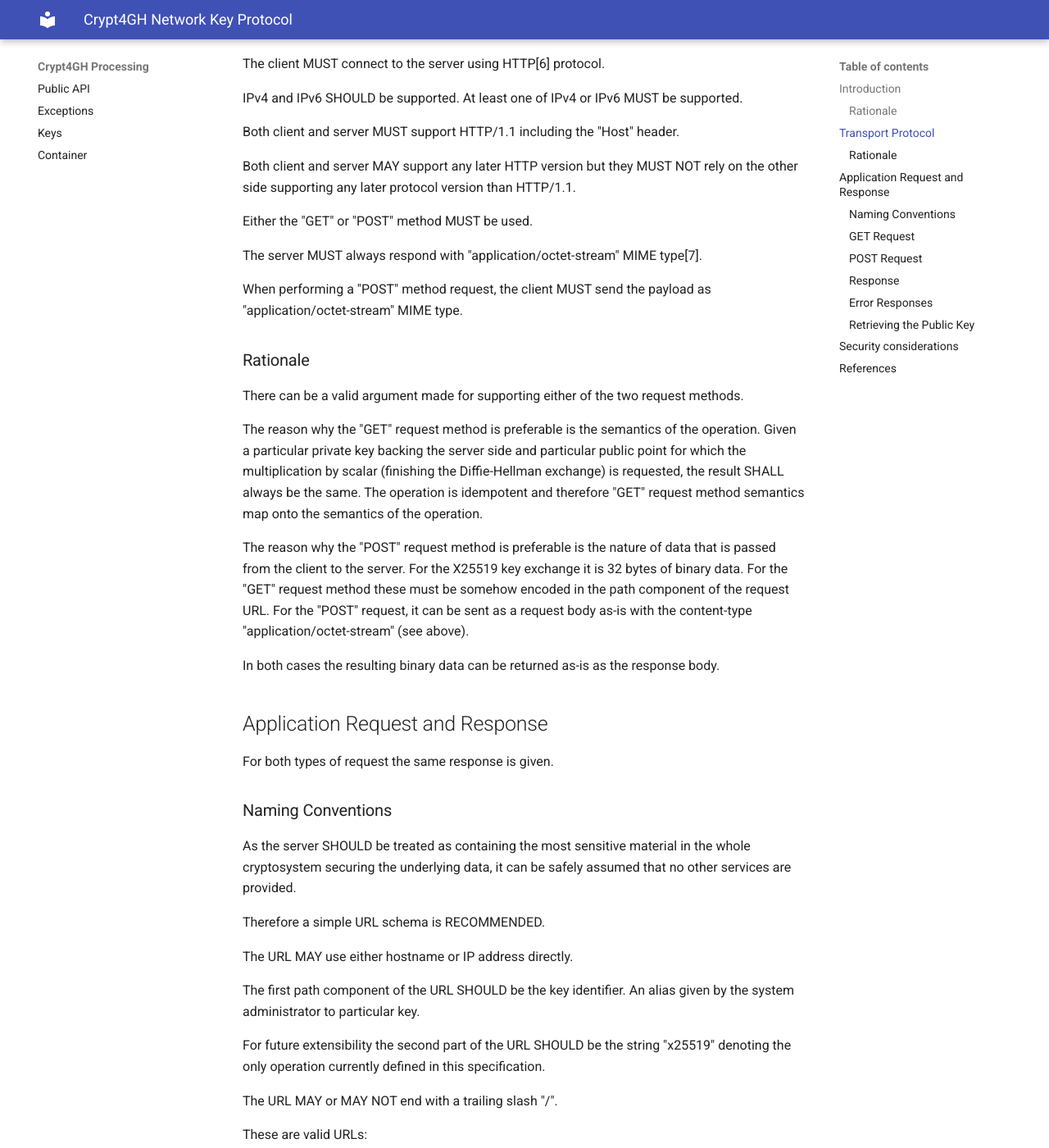
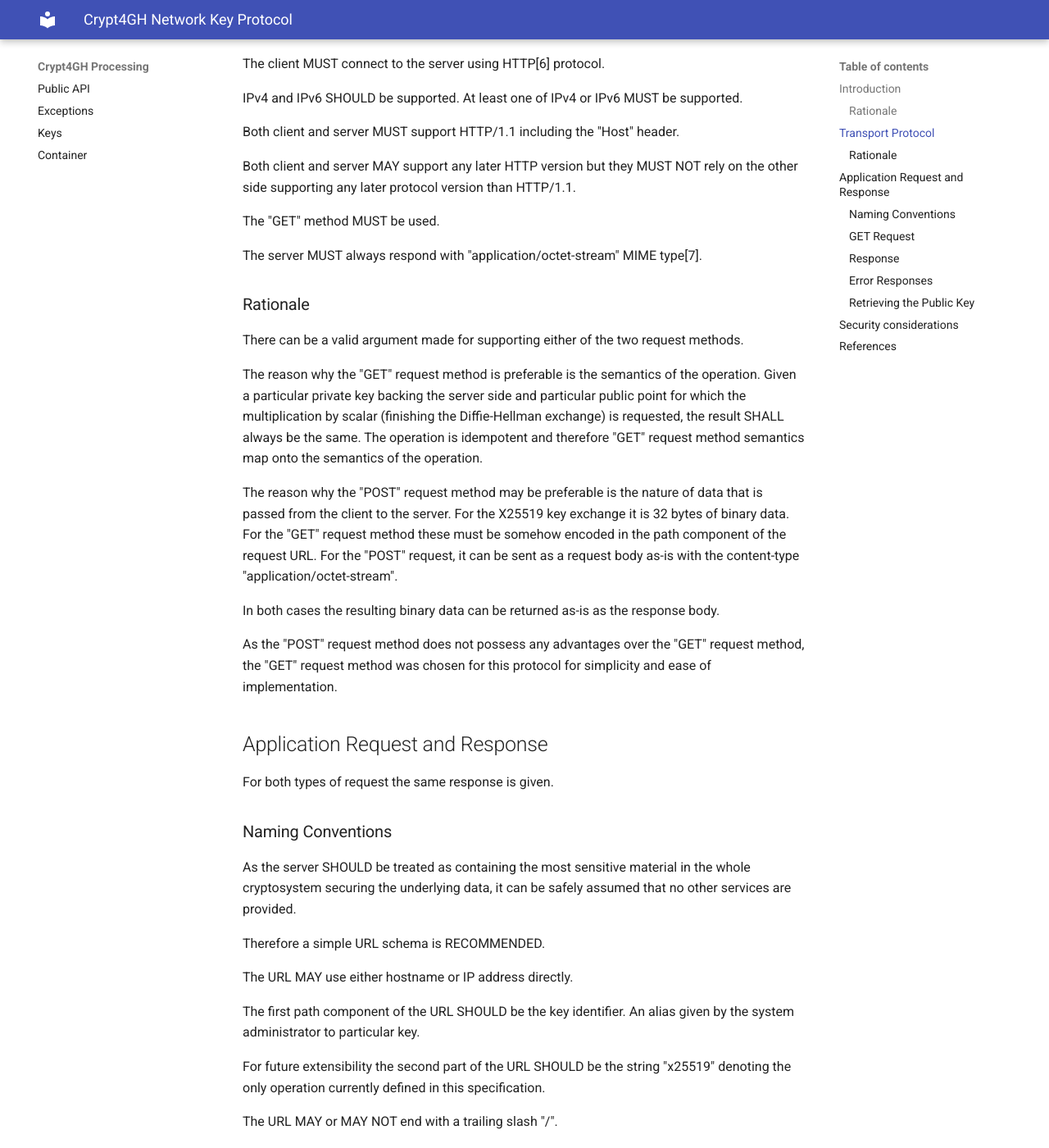
Before and after one commit to oarepo/oarepo-c4gh, an MkDocs documentation site: the page built from docs/network.md, in a window 1280 px wide and 1400 px high, scrolled down 1331 px. Shown: the whole window at 82% size. Built offline with MkDocs 1.6.1 and Material for MkDocs 9.7.7, drawn with Linux system fonts in a browser that asks for light colours; some of the changed text lies outside the part shown.

Commit message:
Network protocol specification:
- remove POST request support
- expand rationale behind this decision

```diff
--- a/docs/network.md
+++ b/docs/network.md
@@ -72,13 +72,10 @@
 MUST NOT rely on the other side supporting any later protocol version
 than HTTP/1.1.
 
-Either the "GET" or "POST" method MUST be used.
+The "GET" method MUST be used.
 
 The server MUST always respond with "application/octet-stream" MIME
 type[7].
-
-When performing a "POST" method request, the client MUST send the
-payload as "application/octet-stream" MIME type.
 
 ### Rationale
 
@@ -93,15 +90,19 @@
 therefore "GET" request method semantics map onto the semantics of the
 operation.
 
-The reason why the "POST" request method is preferable is the nature
-of data that is passed from the client to the server. For the X25519
-key exchange it is 32 bytes of binary data. For the "GET" request
-method these must be somehow encoded in the path component of the
-request URL. For the "POST" request, it can be sent as a request body
-as-is with the content-type "application/octet-stream" (see above).
+The reason why the "POST" request method may be preferable is the
+nature of data that is passed from the client to the server. For the
+X25519 key exchange it is 32 bytes of binary data. For the "GET"
+request method these must be somehow encoded in the path component of
+the request URL. For the "POST" request, it can be sent as a request
+body as-is with the content-type "application/octet-stream".
 
 In both cases the resulting binary data can be returned as-is as the
 response body.
+
+As the "POST" request method does not possess any advantages over the
+"GET" request method, the "GET" request method was chosen for this
+protocol for simplicity and ease of implementation.
 
 Application Request and Response
 --------------------------------
@@ -165,13 +166,6 @@
 http://hsm.example.com/my-key/x25519/0900000000000000000000000000000000000000000000000000000000000000
 
 
-### POST Request
-
-The "POST" request method MUST send the compressed public point (the X
-coordinate) as 32 bytes in the request body. The request content type
-MUST be "application/octet-stream" (see above). The 32 bytes MUST be
-the little-endian binary representation of the number being sent.
-
 ### Response
 
 The response is always 32 bytes with content type
```
